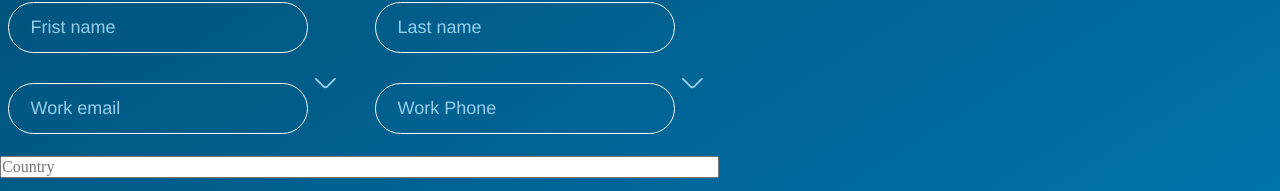
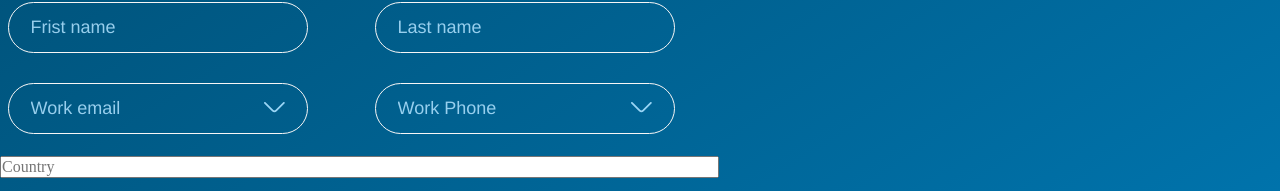
Before and after one commit to theCapnCoder/Decenter-Ads, a React (Create React App) app: page / in a window 1280 px wide. Shown: the part 572-763 px from the top of the page. Built offline with nearby package versions, Linux system fonts and the light colour scheme.

Commit message:
style: dropeDownList

```diff
--- a/src/components/Input/DropDownList/dropDownList.module.scss
+++ b/src/components/Input/DropDownList/dropDownList.module.scss
@@ -1,8 +1,10 @@
 .baseDropDown {
-  // margin-bottom: 300px;
-  // position: relative;
+  position: absolute;
+  right: 30px;
+  top: 50%;
+  transform: translateY(-50%);
 
-  span {
+  .icon {
     cursor: pointer;
   }
 
@@ -13,7 +15,8 @@
       padding: 5px 0;
       border: 1px solid #000;
       list-style-type: none;
-      background: rgba(0, 0, 0, 0.1);
+      background: white;
+      // background: rgba(0, 0, 0, 0.1);
 
       &:hover {
         background: rgba(0, 0, 0, 0.2);
@@ -23,8 +26,9 @@
 
   .dropdown {
     position: absolute;
-    left: 0;
-    width: 180px;
+    top: 40px;
+    right: 0;
+    min-width: 260px;
 
     :hover {
       display: block;
```
